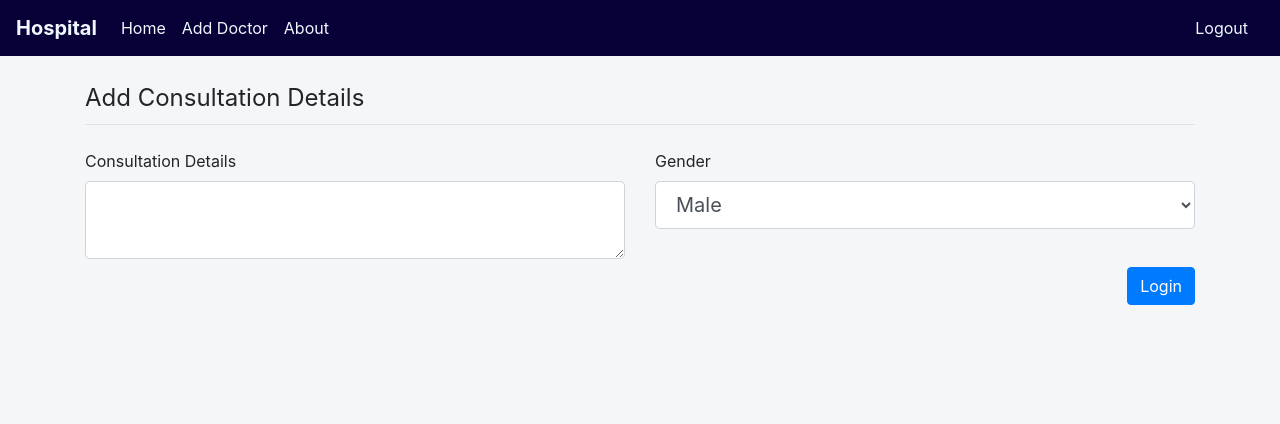
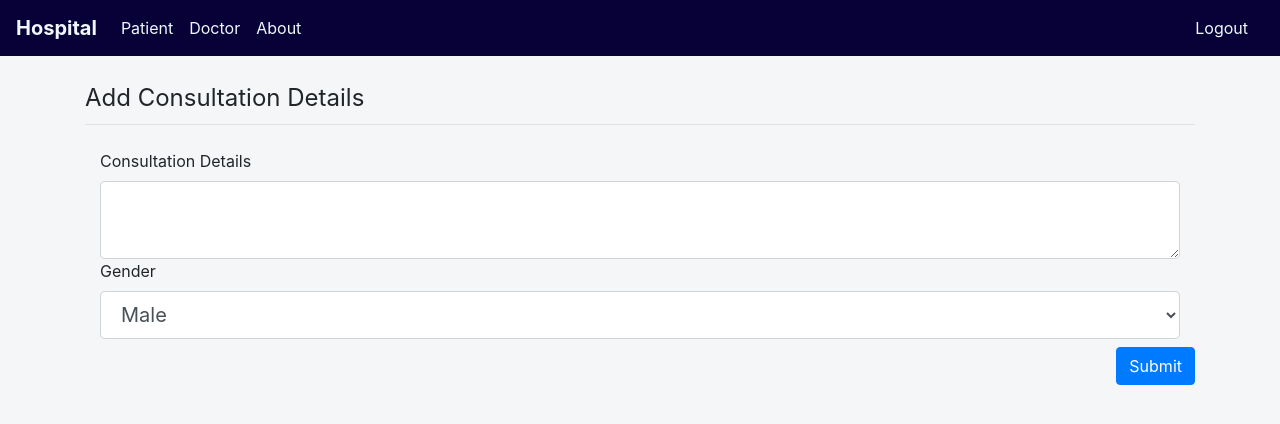
Before and after one commit to OmkarSuvarna/CA2-GroupC, a Flask app: page /patient_consultation/1 in a window 1280 px wide. Shown: the top 424 px of the page. Run offline with Flask 3, Linux system fonts and the light colour scheme.

Commit message:
Refactored Code

```diff
--- a/hospital/forms.py
+++ b/hospital/forms.py
@@ -45,4 +45,4 @@ class DoctorForm(FlaskForm):
 class ConsultationForm(FlaskForm):
     description = TextAreaField('Consultation Details', validators=[DataRequired()])
     gender = SelectField('Gender', coerce=str, choices=[('male', 'Male'), ('female', 'Female'), ('other', 'Others')])
-    submit = SubmitField('Login')
+    submit = SubmitField('Submit')
--- a/hospital/templates/layout.html
+++ b/hospital/templates/layout.html
@@ -32,13 +32,13 @@
       <ul class="navbar-nav mr-auto">
         <li class="nav-item active">
 
-          <a class="nav-link" href="{{ url_for('home_doctor')}}" style="color: aliceblue;">Home <span class="sr-only">(current)</span></a>
+          <a class="nav-link" href="{{ url_for('home_doctor')}}" style="color: aliceblue;">Patient<span class="sr-only">(current)</span></a>
           <!-- <a class="" href="#">Signup <span class=""></span></a>
           <a class="" href="#">login <span class=""></span></a> -->
 
         </li>
         <li class="nav-item">
-          <a class="nav-link" href="{{ url_for('admin_addDoctor')}}" style="color: aliceblue;">Add Doctor</a>
+          <a class="nav-link" href="{{ url_for('admin_addDoctor')}}" style="color: aliceblue;">Doctor</a>
         </li>
         <li class="nav-item">
           <a class="nav-link" href="#" style="color: aliceblue;">About</a>
--- a/hospital/templates/patient_consultation.html
+++ b/hospital/templates/patient_consultation.html
@@ -1,11 +1,10 @@
 {% extends "layout.html" %}
 {% block bodyContent %}
-<div class="doctor-form-container">
+<div class="consultation-form-container">
   <form method="POST" action="">
-    <!-- CSRF Token -->
-    {{ form.hidden_tag() }}
-    <legend class="border-bottom mb-4 py-2">Add Consultation Details</legend>
-    <div class="row">
+      <!-- CSRF Token -->
+      {{ form.hidden_tag() }}
+      <legend class="border-bottom mb-4 py-2">Add Consultation Details</legend>
       <div class="col">
         {{ form.description.label(class="form-control-label") }}
         {{ form.description(class="form-control form-control-lg") }}
@@ -14,10 +13,9 @@
         {{ form.gender.label(class="form-control-label") }}
         {{ form.gender(class="form-control form-control-lg") }}
       </div>
-    </div>
-    <div class="form-group  submit-btn py-2">
-      {{ form.submit(class="btn btn-primary") }}
-  </div>
+      <div class="form-group submit-btn py-2">
+        {{ form.submit(class="btn btn-primary") }}
+      </div>
   </form>
 </div>
 {% endblock bodyContent %}
--- a/hospital/templates/patient_profile.html
+++ b/hospital/templates/patient_profile.html
@@ -27,7 +27,7 @@
     {% for c in consultation %}
     <tr>
         <td>{{c.id}}</td>
-        <td>{{c.date_consultation}}</td>
+        <td>{{c.date_consultation.strftime('%d-%m-%Y')}}</td>
         <td>{{c.description}}</td>
         <td><a href="#" class="btn btn-warning mx-2">Update</a></td>
         <td><a href="#" class="btn btn-danger mx-2">Delete</a></td>
```
